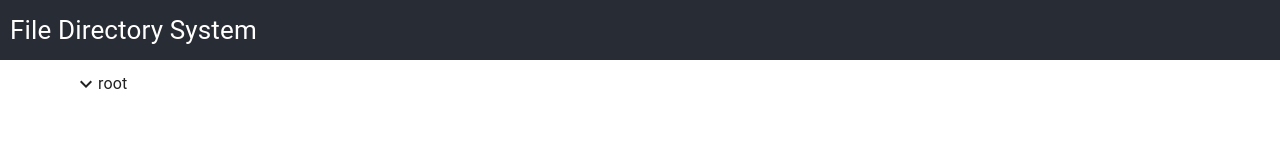
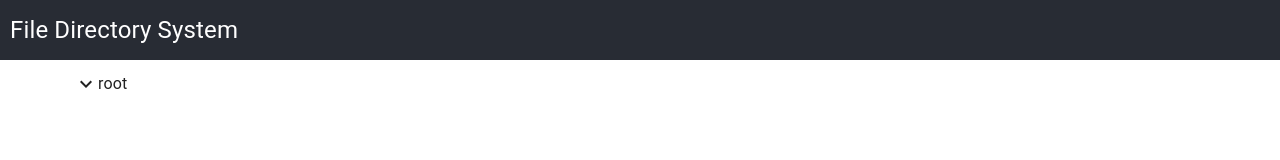
Before and after one commit to zulqarnainhanif/file-directory-system, a React (Create React App) app: page / in a window 1280 px wide. Shown: the top 160 px of the page. Built offline with nearby package versions, Linux system fonts and the light colour scheme.

Commit message:
fix navbar fontsize

```diff
--- a/src/App.css
+++ b/src/App.css
@@ -6,7 +6,7 @@
   flex-direction: row;
   align-items: center;
   justify-content: flex-start;
-  font-size: calc(10px + 2vmin);
+  font-size: 24px;
   color: white;
 }
 
```
